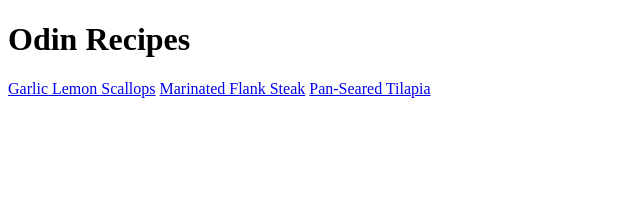
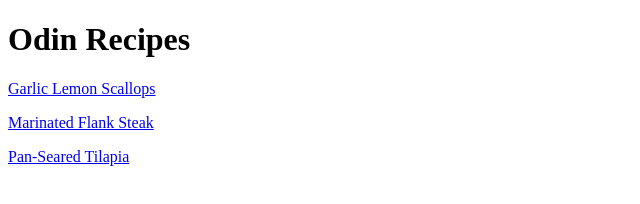
Before and after one commit to BorgXQ/odin-recipes, a plain HTML site: page index.html in a window 1280 px wide. Shown: the whole page, without its empty margins (0-640 px from the left). Drawn offline with Linux system fonts and the light colour scheme.

Commit message:
Modify the links into paragraphs

```diff
--- a/index.html
+++ b/index.html
@@ -9,8 +9,8 @@
 
     <body>
         <h1>Odin Recipes</h1>
-        <a href="recipes/garlic-lemon-scallops.html">Garlic Lemon Scallops</a>
-        <a href="recipes/marinated-flank-steak.html">Marinated Flank Steak</a>
-        <a href="recipes/pan-seared-tilapia.html">Pan-Seared Tilapia</a>
+        <p><a href="recipes/garlic-lemon-scallops.html">Garlic Lemon Scallops</a></p>
+        <p><a href="recipes/marinated-flank-steak.html">Marinated Flank Steak</a></p>
+        <p><a href="recipes/pan-seared-tilapia.html">Pan-Seared Tilapia</a></p>
     </body>
 </html>
```
